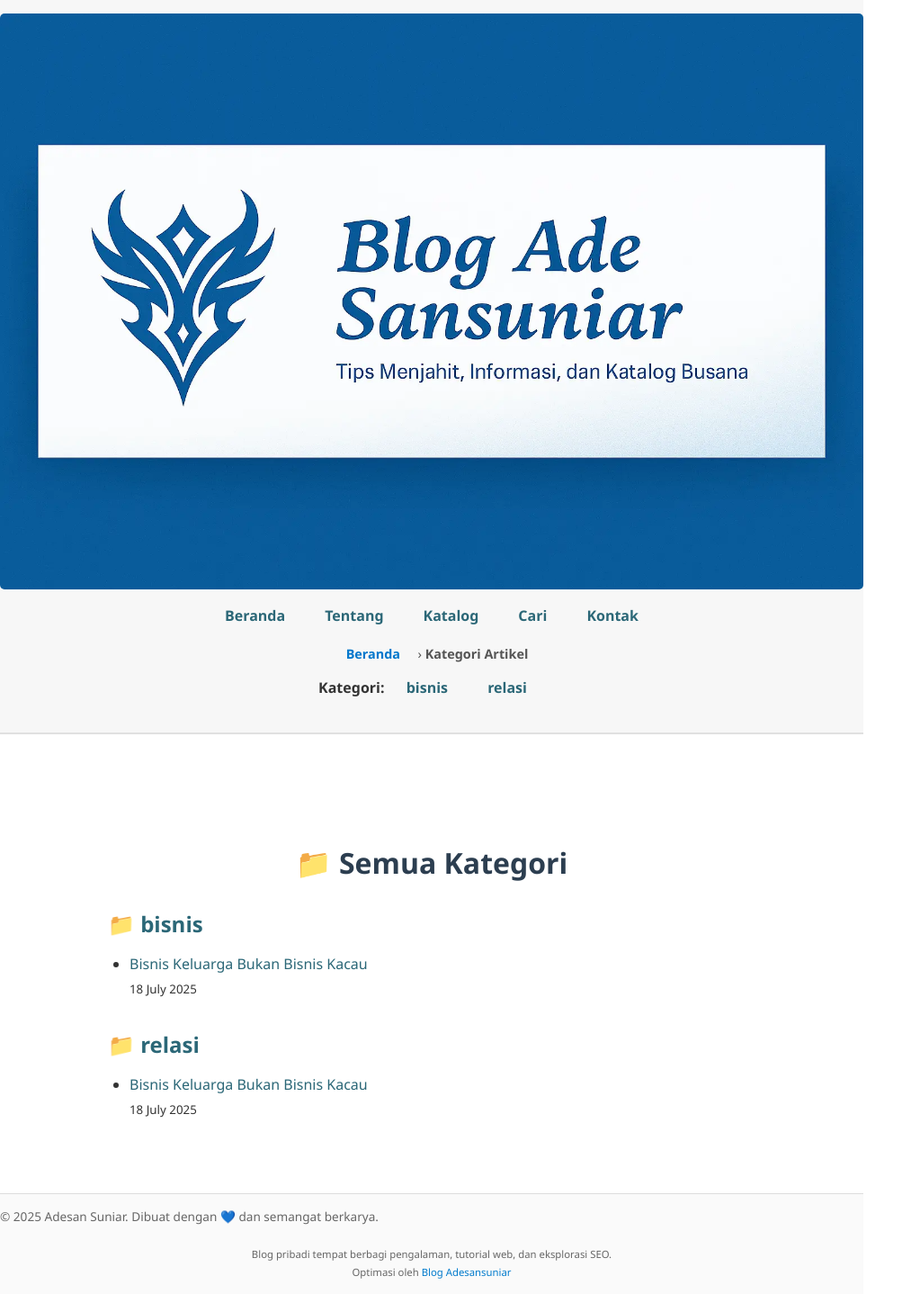
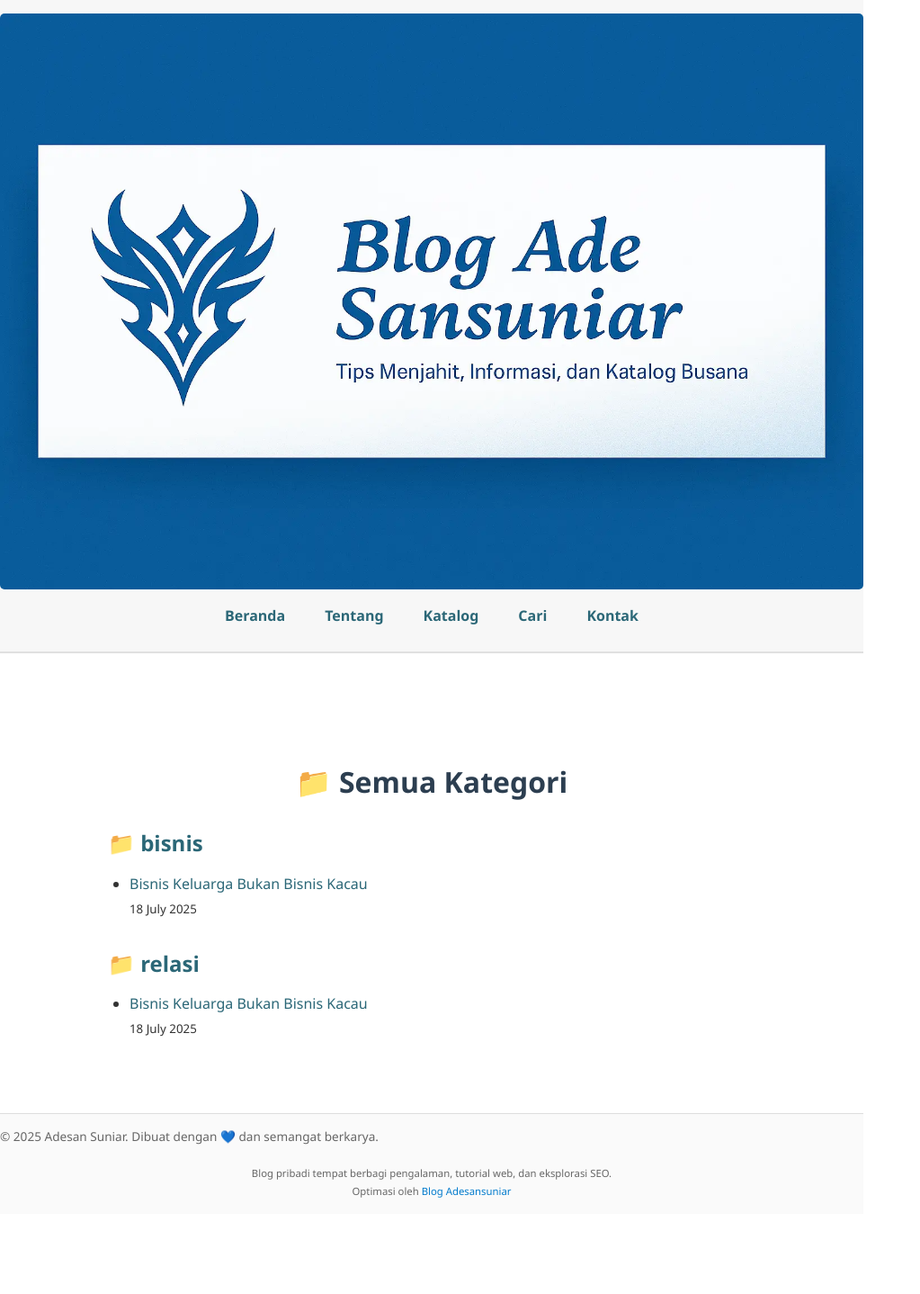
Before and after one commit to adesansuniar/blog-adesansuniar, a Jekyll site: the page built from kategori.html, in a window 1280 px wide. Shown: the whole page at 90% size, without its empty margins (0-1023 px from the left). Built offline with Jekyll 4.4.1, drawn with Linux system fonts in a browser that asks for light colours; after the commit the page ends 1349 px from its top, so only the background shows below that.

Commit message:
Update header.html

```diff
--- a/_includes/header.html
+++ b/_includes/header.html
@@ -1,8 +1,7 @@
-
 <header itemscope itemtype="https://schema.org/WPHeader"
         style="background-color: #f7f7f7; padding: 15px 0; border-bottom: 2px solid #e0e0e0; font-family: 'Segoe UI', sans-serif;">
 
-  <!-- 🖼️ Banner -->
+  <!-- 🖼️ Banner Blog -->
   <div style="text-align: center;">
     <img src="{{ '/assets/img/bannerblogade.webp' | relative_url }}"
          alt="Banner Blog Ade Sansuniar"
@@ -10,41 +9,10 @@
          style="max-width: 100%; height: auto; margin-bottom: 10px; border-radius: 5px;" />
   </div>
 
-  <!-- 🧭 Navigasi Utama -->
+  <!-- 🧭 Navigasi Utama (dari nav.html) -->
   <nav id="main-nav" role="navigation" aria-label="Navigasi utama"
        style="text-align: center; margin-bottom: 10px;">
     {% include nav.html %}
   </nav>
 
-  <!-- 🍞 Breadcrumb (hanya jika bukan halaman beranda) -->
-  {% unless page.url == "/" %}
-    <nav role="navigation" aria-label="Breadcrumb"
-         style="font-size: 0.9em; text-align: center; color: #555;">
-      <span><a href="{{ '/' | relative_url }}" style="color: #0077cc;">Beranda</a></span>
-      {% if page.categories %}
-        {% for category in page.categories %}
-          &nbsp;›&nbsp;<a href="/kategori.html#{{ category | slugify }}" style="color: #0077cc;">
-            {{ category | capitalize }}
-          </a>
-        {% endfor %}
-      {% endif %}
-      {% if page.title %}
-        &nbsp;›&nbsp;<strong>{{ page.title }}</strong>
-      {% endif %}
-    </nav>
-  {% endunless %}
-
-  <!-- 📁 Daftar Kategori Otomatis -->
-  <nav role="navigation" aria-label="Daftar Kategori"
-       style="margin-top: 10px; text-align: center;">
-    <strong>Kategori:</strong>
-    <ul style="list-style: none; padding-left: 0; display: inline-block;">
-      {% assign kategori_unik = site.categories %}
-      {% for kategori in kategori_unik %}
-        <li style="display: inline; margin: 0 8px;">
-          <a href="/kategori.html#{{ kategori[0] | slugify }}">{{ kategori[0] }}</a>
-        </li>
-      {% endfor %}
-    </ul>
-  </nav>
 </header>
```
